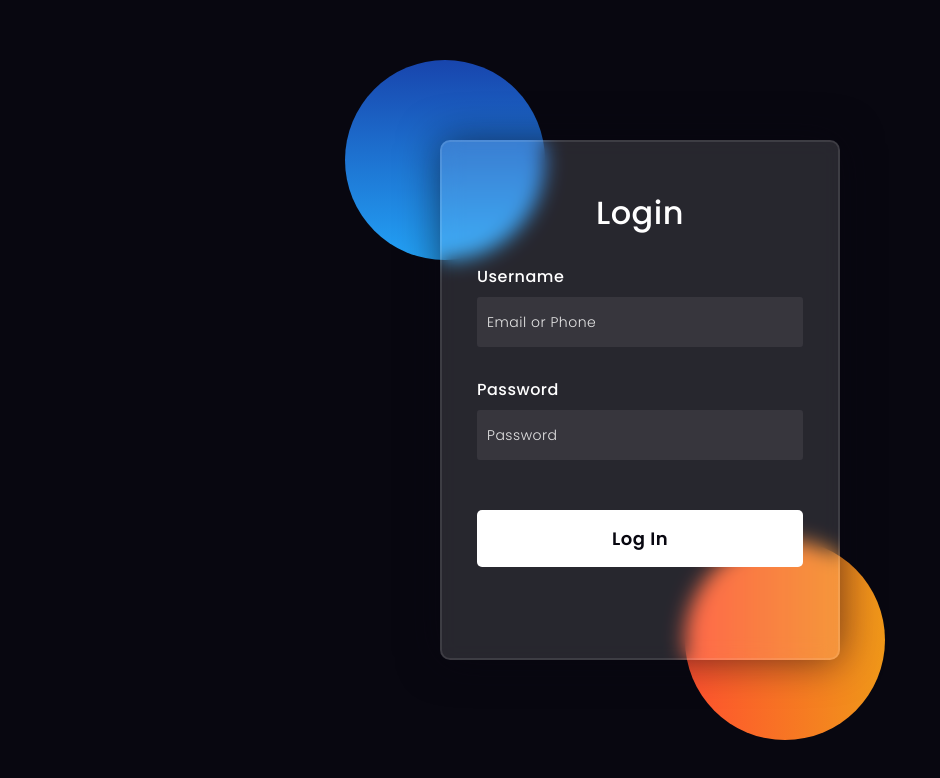
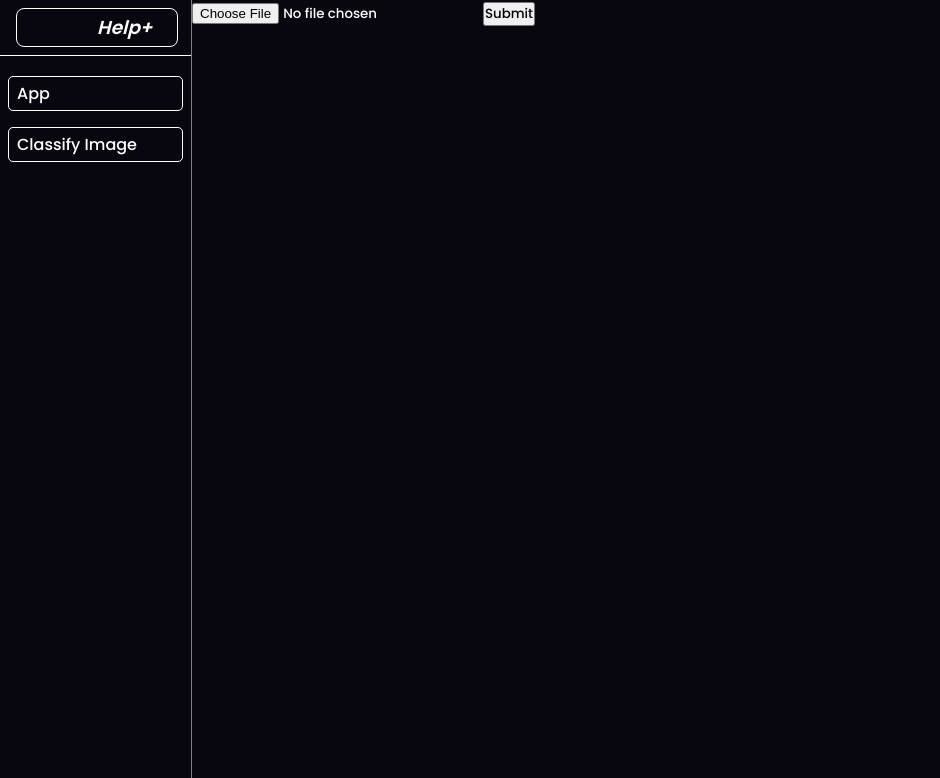
Before and after one commit to Aamir041/mw-classfication-frontend, a React (Vite) app: page /classify-image in a window 1280 px wide. Shown: the top 778 px of the page, without its empty margins (0-940 px from the left). Built offline with nearby package versions, Linux system fonts and the light colour scheme; the HTML template or start-up script is replaced by a standard one.

Commit message:
added sidenav

```diff
--- a/src/App.jsx
+++ b/src/App.jsx
@@ -1,4 +1,4 @@
-import FormApp from "./FormApp.jsx";
+import Classify from "./components/Classify/Classify.jsx";
 import GeminiApp from "./pages/GeminiApp/GeminiApp.jsx";
 import LoginForm from "./pages/LoginForm/LoginForm.jsx";
 import { BrowserRouter, Routes, Route, Navigate } from "react-router-dom";
@@ -9,7 +9,7 @@ function App() {
       <Routes>
         <Route path="*" element={<LoginForm />} />
         <Route path="/gemini-app" element={<GeminiApp />} />
-        <Route path="/upload-image" element={<FormApp />} />
+        <Route path="/classify-image" element={<Classify />} />
       </Routes>
     </BrowserRouter>
   );
--- a/src/FormApp.jsx
+++ /dev/null
@@ -1,26 +0,0 @@
-import axios from "axios";
-import { useState } from "react";
-const backendUrl = "http://localhost:8080/classify/image";
-
-const FormApp = () => {
-    const [selectedImage, setSelectedImage] = useState(null)
-
-    const setImage = (event) => {
-        console.log(event?.target?.files[0]);
-        setSelectedImage(event?.target?.files[0]);
-    }
-
-    const uploadImage = async () => {
-        const formData = new FormData();
-        formData.append("file",selectedImage);
-        const sendImageRes = await axios.post(backendUrl,formData);
-        console.log(sendImageRes.data);
-    }
-
-    return <div className="napp">
-        <input type="file" name="" id="" onChange={(event) => setImage(event) }/>
-        <button type="submit" onClick={uploadImage}>Submit</button>
-    </div>
-}
-
-export default FormApp;
--- /dev/null
+++ b/src/components/Classify/Classify.jsx
@@ -0,0 +1,38 @@
+import axios from "axios";
+import { useState } from "react";
+import SideNavbar from "../SideNavbar/SideNavbar";
+const backendUrl = "http://localhost:8080/classify/image";
+
+const Classify = () => {
+  const [selectedImage, setSelectedImage] = useState(null);
+
+  const setImage = (event) => {
+    console.log(event?.target?.files[0]);
+    setSelectedImage(event?.target?.files[0]);
+  };
+
+  const uploadImage = async () => {
+    const formData = new FormData();
+    formData.append("file", selectedImage);
+    const sendImageRes = await axios.post(backendUrl, formData);
+    console.log(sendImageRes.data);
+  };
+
+  return (
+    <SideNavbar>
+      <div className="napp">
+        <input
+          type="file"
+          name=""
+          id=""
+          onChange={(event) => setImage(event)}
+        />
+        <button type="submit" onClick={uploadImage}>
+          Submit
+        </button>
+      </div>
+    </SideNavbar>
+  );
+};
+
+export default Classify;
--- a/src/components/SideNavbar/SideNavbar.css
+++ b/src/components/SideNavbar/SideNavbar.css
@@ -10,6 +10,41 @@
 }
 
 .sidenavbar-nav{
-    background-color: rgba(255, 255, 255, 0.1);
     width: 15%;
+    border-right: 1px solid gray;
+    display: flex;
+    flex-direction: column;
+    align-items: center;
 }
+
+.sidenavbar-title{
+    width: 100%;
+    border-bottom: solid 1px white;
+    padding:0.5rem 1rem ;
+}
+
+.sidenavbar-title h3{
+    width: 100%;
+    border: 1px solid;
+    padding: 0.25rem 5rem;
+    border-radius: 8px;
+    font-style: italic;
+    text-align: center;
+}
+
+.sidenavbar-menu{
+    display: flex;
+    flex-direction: column;
+    width: 100%;
+    padding: 0.25rem 0.5rem ;
+    margin-top: 1rem;
+}
+
+.sidenavbar-menu a{
+    all:unset;
+    padding: 0.25rem 0.5rem;
+    margin-bottom: 1rem;
+    border: 1px solid white;
+    border-radius: 5px;
+    cursor: pointer;
+}
--- a/src/components/SideNavbar/SideNavbar.jsx
+++ b/src/components/SideNavbar/SideNavbar.jsx
@@ -1,18 +1,31 @@
-import "./SideNavbar.css"
-const SideNavbar = ({children}) => {
-    return(
-        <div className="sidenavbar-box">
+import { Link } from "react-router-dom";
+import "./SideNavbar.css";
 
-            <div className="sidenavbar-nav">
-                <h1>Side Nav</h1>
-            </div>
+const SideNavbar = ({ children }) => {
+  const menuItems = [
+    { name: "App", route: "/gemini-app" },
+    { name: "Classify Image", route: "/classify-image" },
+  ];
 
-            <div className="sidenavbar-children">
-                {children}
-            </div>
+  return (
+    <div className="sidenavbar-box">
+      <div className="sidenavbar-nav">
 
+        <div className="sidenavbar-title">
+          <h3>Help+</h3>
         </div>
-    )
-}
+
+        <div className="sidenavbar-menu">
+          {menuItems.map((ele) => {
+            return <Link to={ele.route}>{ele.name}</Link>;
+          })}
+        </div>
+
+      </div>
+
+      <div className="sidenavbar-children">{children}</div>
+    </div>
+  );
+};
 
 export default SideNavbar;
--- a/src/pages/GeminiApp/GeminiApp.css
+++ b/src/pages/GeminiApp/GeminiApp.css
@@ -26,11 +26,12 @@
     border-radius: 5px;
     overflow-y: scroll;
     height: 90%;
-    width: 90%;
+    width: 96%;
     margin: 0rem auto;
     color: white;
     /* background-color: red; */
-    background: rgba(255, 255, 255,0.1);
+    /* background: rgba(255, 255, 255,0.1); */
+    border: solid 1px white;
     padding: 2rem;
 
 }
@@ -59,6 +60,7 @@ span.material-symbols-rounded {
 /* Typing container styling */
 .typing-container {
     background-color: rgba(255, 255, 255, 0.05);
+
     /* background-color: green; */
     position:absolute;
     bottom: 0;
@@ -76,7 +78,7 @@ span.material-symbols-rounded {
 }
 
 .typing-container .typing-textarea {
-    width: 80%;
+    width: 92%;
     display: flex;
     position: relative;
 }
```
